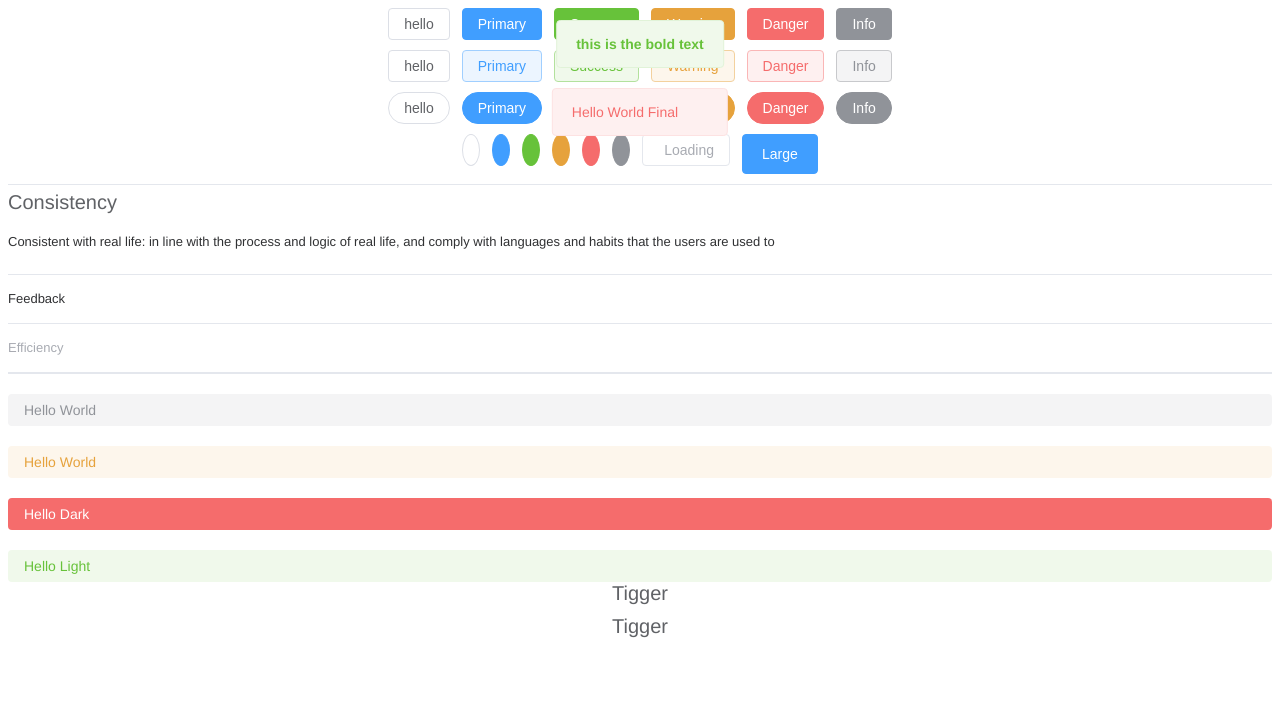
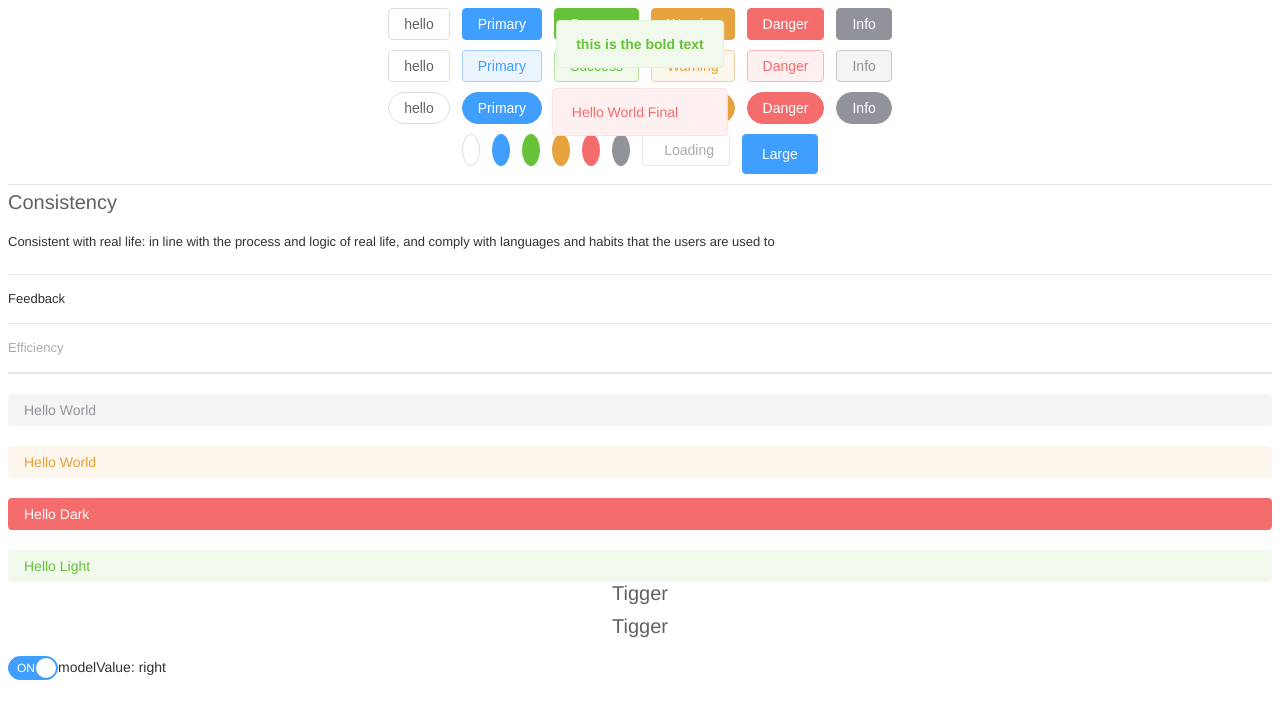
Before and after one commit to HasonoCell/Mercury-UI, a Vue app: page / in a window 1280 px wide. Shown: the top 718 px of the page. Built offline with nearby package versions, Linux system fonts and the light colour scheme; the HTML template or start-up script is replaced by a standard one.

Commit message:
完成Switch组件

```diff
--- a/src/App.vue
+++ b/src/App.vue
@@ -9,8 +9,11 @@ import Tooltip from "./components/Tooltip/Tooltip.vue";
 import Dropdown from "./components/Dropdown/Dropdown.vue";
 import { createMessage } from "./components/Message/method";
 import type { MenuOptions } from "./components/Dropdown/types";
+import Switch from "./components/Switch/Switch.vue";
 
 const collapseOpenedVal = ref(["a"]);
+
+const test = ref("right");
 
 const menuOptions: MenuOptions[] = [
   { key: 1, label: h("b", "this is the bold text") },
@@ -127,6 +130,18 @@ onMounted(() => {
       <h1>Tigger</h1>
     </Dropdown>
   </div>
+
+  <div class="switch">
+    <Switch
+      v-model="test"
+      active-value="right"
+      inactive-value="wrong"
+      active-text="ON"
+      inactive-text="OFF"
+      size="large"
+    />
+    <span>modelValue: {{ test }}</span>
+  </div>
 </template>
 
 <style lang="scss" scoped>
--- /dev/null
+++ b/src/components/Switch/Switch.vue
@@ -0,0 +1,74 @@
+<script setup lang="ts">
+import { computed, onMounted, ref, watch } from "vue";
+import type { SwitchEmits, SwitchProps } from "./types";
+
+const props = withDefaults(defineProps<SwitchProps>(), {
+  activeValue: true,
+  inactiveValue: false,
+});
+
+const emits = defineEmits<SwitchEmits>();
+
+const innerValue = ref(props.modelValue);
+
+const input = ref<HTMLInputElement>();
+
+const checked = computed(() => innerValue.value === props.activeValue);
+
+const switchValue = () => {
+  if (props.disabled) return;
+  const newValue = checked.value ? props.inactiveValue : props.activeValue;
+  innerValue.value = newValue;
+  emits("change", newValue);
+  emits("update:modelValue", newValue);
+};
+
+onMounted(() => {
+  input.value!.checked = checked.value;
+});
+
+watch(checked, (newVal) => {
+  input.value!.checked = newVal;
+});
+
+watch(
+  () => props.modelValue,
+  (newVal) => {
+    innerValue.value = newVal;
+  }
+);
+
+defineOptions({
+  name: "VkSwitch",
+  inheritAttrs: false,
+});
+</script>
+
+<template>
+  <div
+    class="vk-switch"
+    :class="{
+      [`vk-switch--${size}`]: size,
+      'is-disabled': disabled,
+      'is-checked': checked,
+    }"
+    @click="switchValue"
+  >
+    <input
+      class="vk-switch__input"
+      type="checkbox"
+      role="switch"
+      :name="name"
+      :disabled="disabled"
+      ref="input"
+    />
+    <div class="vk-switch__core">
+      <div class="vk-switch__core-inner">
+        <span v-if="activeText || inactiveText" class="vk-switch__core-inner-text">{{
+          checked ? activeText : inactiveText
+        }}</span>
+      </div>
+      <div class="vk-switch__core-action"></div>
+    </div>
+  </div>
+</template>
--- /dev/null
+++ b/src/components/Switch/style.scss
@@ -0,0 +1,145 @@
+.vk-switch {
+    --vk-switch-on-color: var(--vk-color-primary);
+    --vk-switch-off-color: var(--vk-border-color);
+    --vk-switch-on-border-color: var(--vk-color-primary);
+    --vk-switch-off-border-color: var(--vk-border-color);
+}
+
+.vk-switch {
+    display: inline-flex;
+    align-items: center;
+    font-size: 14px;
+    line-height: 20px;
+    height: 32px;
+
+    .vk-switch__input {
+        position: absolute;
+        width: 0;
+        height: 0;
+        opacity: 0;
+        margin: 0;
+
+        &:focus-visible {
+            &~.vk-switch__core {
+                outline: 2px solid var(--vk-switch-on-color);
+                outline-offset: 1px;
+            }
+        }
+    }
+
+    &.is-disabled {
+        opacity: 0.6;
+
+        .vk-switch__core {
+            cursor: not-allowed;
+        }
+    }
+
+    &.is-checked {
+        .vk-switch__core {
+            border-color: var(--vk-switch-on-border-color);
+            background-color: var(--vk-switch-on-color);
+
+            .vk-switch__core-action {
+                left: calc(100% - 17px);
+            }
+
+            .vk-switch__core-inner {
+                padding: 0 18px 0 4px;
+            }
+        }
+    }
+}
+
+.vk-switch--large {
+    font-size: 14px;
+    line-height: 24px;
+    height: 40px;
+
+    .vk-switch__core {
+        min-width: 50px;
+        height: 24px;
+        border-radius: 12px;
+
+        .vk-switch__core-action {
+            width: 20px;
+            height: 20px;
+        }
+    }
+
+    &.is-checked {
+        .vk-switch__core .vk-switch__core-action {
+            left: calc(100% - 21px);
+            color: var(--vk-switch-on-color);
+        }
+    }
+}
+
+.vk-switch--small {
+    font-size: 12px;
+    line-height: 16px;
+    height: 24px;
+
+    .vk-switch__core {
+        min-width: 30px;
+        height: 16px;
+        border-radius: 8px;
+
+        .vk-switch__core-action {
+            width: 12px;
+            height: 12px;
+        }
+    }
+
+    &.is-checked {
+        .vk-switch__core .vk-switch-core-action {
+            left: calc(100% - 13px);
+            color: var(--vk-switch-on-color);
+        }
+    }
+}
+
+.vk-switch__core {
+    display: inline-flex;
+    align-items: center;
+    position: relative;
+    height: 20px;
+    min-width: 40px;
+    border: 1px solid var(--vk-switch-off-border-color);
+    outline: none;
+    border-radius: 10px;
+    box-sizing: border-box;
+    background: var(--vk-switch-off-color);
+    cursor: pointer;
+    transition: border-color var(--vk-transition-duration), background-color var(--vk-transition-duration);
+
+    .vk-switch__core-action {
+        position: absolute;
+        left: 1px;
+        border-radius: var(--vk-border-radius-circle);
+        width: 16px;
+        height: 16px;
+        background-color: var(--vk-color-white);
+        transition: all var(--vk-transition-duration);
+    }
+
+    .vk-switch__core-inner {
+        width: 100%;
+        transition: all var(--vk-transition-duration);
+        height: 16px;
+        display: flex;
+        justify-content: center;
+        align-items: center;
+        overflow: hidden;
+        padding: 0 4px 0 20px;
+
+        .vk-switch__core-inner-text {
+            font-size: 12px;
+            color: var(--vk-color-white);
+            user-select: none;
+            overflow: hidden;
+            text-overflow: ellipsis;
+            white-space: nowrap;
+        }
+    }
+}
--- /dev/null
+++ b/src/components/Switch/types.ts
@@ -0,0 +1,18 @@
+export type switchValueType = boolean | string | number;
+
+export interface SwitchProps {
+  modelValue: switchValueType;
+  disabled?: boolean;
+  activeText?: string;
+  inactiveText?: string;
+  activeValue?: switchValueType;
+  inactiveValue?: switchValueType;
+  name?: string;
+  id?: string;
+  size?: "small" | "large";
+}
+
+export interface SwitchEmits {
+  (e: "change", value: switchValueType): void;
+  (e: "update:modelValue", value: switchValueType): void;
+}
--- a/src/styles/index.scss
+++ b/src/styles/index.scss
@@ -8,3 +8,4 @@
 @use '../components/Dropdown/style.scss' as dropdown;
 @use '../components/Message/style.scss' as message;
 @use '../components/Input/style.scss' as input;
+@use '../components/Switch/style.scss' as switch;
```
